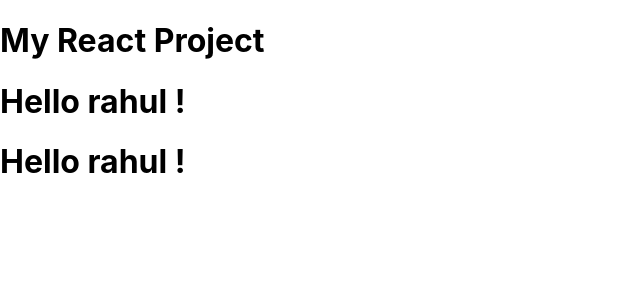
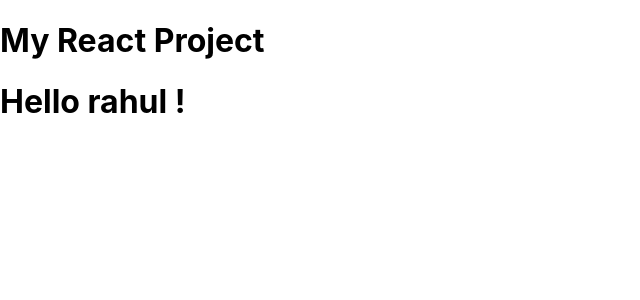
Before and after one commit to varadeamolk/my-react-app-1, a React (Create React App) app: page / in a window 1280 px wide. Shown: the top 300 px of the page, without its empty margins (0-640 px from the left). Built offline with nearby package versions, Linux system fonts and the light colour scheme.

Commit message:
basic inter

```diff
--- a/src/App.js
+++ b/src/App.js
@@ -1,6 +1,5 @@
 // USER DEFINED TAGS == COMPONENT
 function App() {
-  // PURE DATA MEMBERS
   let project = "My React Project";
   let username = "rahul";
 
@@ -9,7 +8,6 @@
     <div>
       <h1> {project} </h1>
       <h1>Hello {username} !</h1>
-      <h1>Hello {username} !</h1>
     </div>
   );
 }
```
